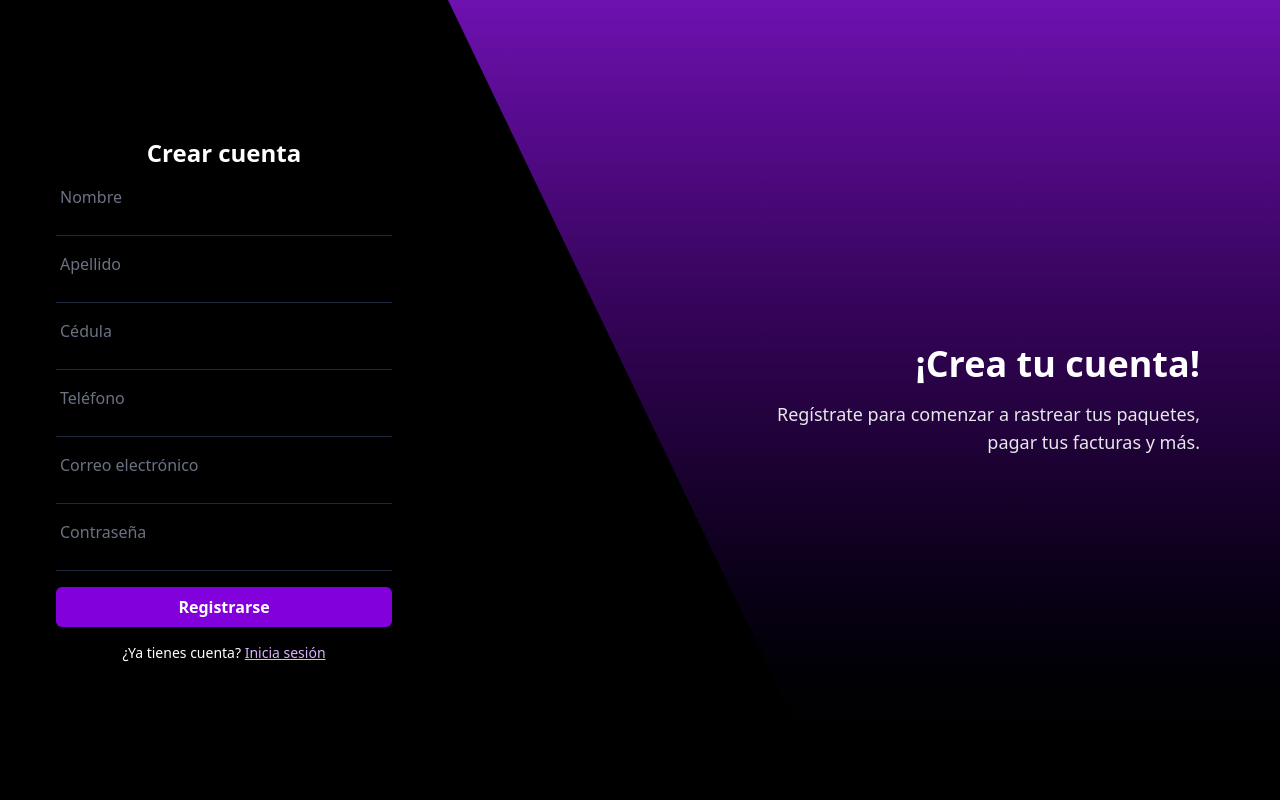
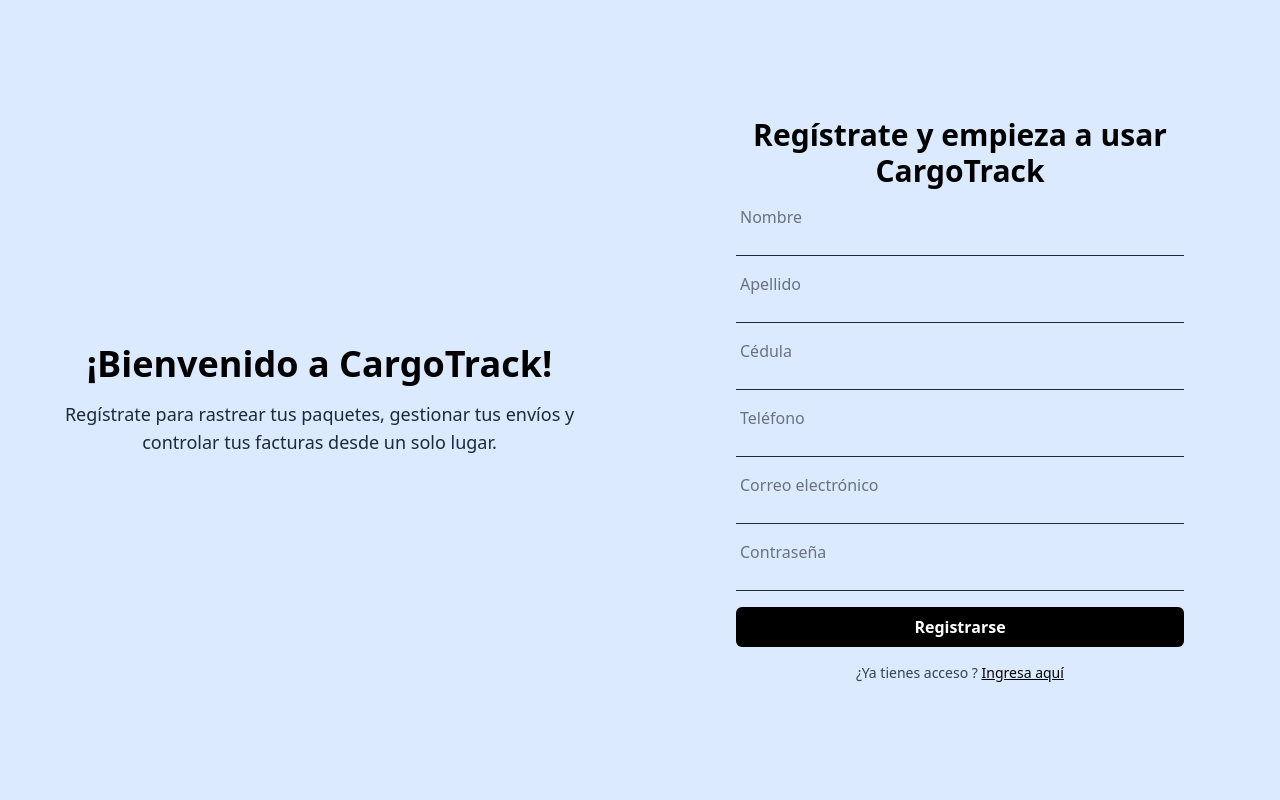
Before and after one commit to rubenquijada/cargo_track1, a Next.js app: page /register in a window 1280 px wide. Built offline with nearby package versions, Linux system fonts and the light colour scheme.

Commit message:
el comit mas poderoso del sistema

```diff
--- /dev/null
+++ b/src/app/(auth)/recovery/page.tsx
@@ -0,0 +1,20 @@
+"use client";
+import Link from "next/link";
+
+export default function UnauthorizedPage() {
+  return (
+    <div className="relative min-h-screen bg-blue-100 text-white flex items-center justify-center overflow-hidden">
+      {/* Este div ya centra su contenido horizontal y verticalmente */}
+      <div className="relative z-20 max-w-sm w-full bg-transparent p-6 space-y-6 text-center">
+        <h2 className="text-2xl font-semibold text-gray-800">Acceso denegado</h2>
+
+        <button
+          className="inline-block w-60 rounded-md bg-black py-2 text-white font-semibold hover:bg-gray-400 transition"
+          onClick={() => history.back()}
+        >
+          Volver atrás
+        </button>
+      </div>
+    </div>
+  );
+}
--- a/src/app/(auth)/register/components/RegisterForm.tsx
+++ b/src/app/(auth)/register/components/RegisterForm.tsx
@@ -2,7 +2,6 @@
 import Link from "next/link";
 import FloatingInput from "../../login/components/FloatingInput";
 import { GenericButton } from "@/app/(roles)/(shared)/components/buttons/GenericButton";
-import RegisterHeaderForm from "./RegisterHeaderForm";
 import { RegisterFormProps } from "../types";
 
 export const RegisterForm = ({
@@ -11,72 +10,86 @@ export const RegisterForm = ({
     form,
 }: RegisterFormProps) => {
     return (
-        <div className="relative min-h-screen bg-black text-white flex items-center justify-center overflow-hidden">
-            <div className="absolute inset-0 bg-gradient-to-b from-purple-800 to-black clip-diagonal z-0 hidden md:block transform scale-x-[-1]" />
-            <RegisterHeaderForm></RegisterHeaderForm>
-            <div className="relative z-20 flex justify-start w-full px-8">
-                <div className="max-w-sm w-full bg-transparent p-6 space-y-6">
-                    <form onSubmit={onSubmit} className="space-y-4">
-                        <h2 className="text-2xl font-semibold text-white text-center">
-                            Crear cuenta
-                        </h2>
+        <div className= "min-h-screen flex flex-col md:flex-row bg-white text-black" >
+        {/* Sección izquierda: mensaje motivacional */ }
+        < div className = "md:w-1/2 bg-blue-100 flex items-center justify-center px-8 py-12 border-r border-gray-200" >
+            <div className="text-center space-y-4" >
+                <h1 className="text-4xl font-bold" >¡Bienvenido a CargoTrack! </h1>
+                    < p className = "text-lg text-gray-800" >
+                        Regístrate para rastrear tus paquetes, gestionar tus envíos y controlar tus facturas desde un solo lugar.
+                    </p>
+                            </div>
+                            </div>
 
-                        <FloatingInput
-                            name="nombre"
-                            label="Nombre"
-                            value={form.nombre}
-                            onChange={onChange}
+    {/* Sección derecha: formulario */ }
+    <div className="md:w-1/2 bg-blue-100 flex items-center justify-center px-6 py-12" >
+        <div className="w-full max-w-md space-y-6" >
+            <form onSubmit={ onSubmit } className = "space-y-4" >
+                <h2 className="text-3xl font-bold text-center" > Regístrate y empieza a usar CargoTrack </h2>
+
+                    < FloatingInput
+    name = "nombre"
+    label = "Nombre"
+    value = { form.nombre }
+    onChange = { onChange }
+    textColor = "text-black"
         />
 
         <FloatingInput
                             name="apellido"
-                            label="Apellido"
-                            value={form.apellido}
-                            onChange={onChange}
+    label = "Apellido"
+    value = { form.apellido }
+    onChange = { onChange }
+    textColor = "text-black"
         />
 
         <FloatingInput
                             name="cedula"
-                            label="Cédula"
-                            value={form.cedula}
-                            onChange={onChange}
+    label = "Cédula"
+    value = { form.cedula }
+    onChange = { onChange }
+    textColor = "text-black"
         />
 
         <FloatingInput
                             name="telefono"
-                            label="Teléfono"
-                            value={form.telefono}
-                            onChange={onChange}
+    label = "Teléfono"
+    value = { form.telefono }
+    onChange = { onChange }
+    text Color = "text-black"
         />
 
         <FloatingInput
                             name="email"
-                            label="Correo electrónico"
-                            type="email"
-                            value={form.email}
-                            onChange={onChange}
+    label = "Correo electrónico"
+    type = "email"
+    value = { form.email }
+    onChange = { onChange }
+    textColor = "text-black"
         />
 
         <FloatingInput
                             name="contrasena"
-                            label="Contraseña"
-                            type="password"
-                            value={form.contra}
-                            onChange={onChange}
+    label = "Contraseña"
+    type = "password"
+    value = { form.contra }
+    onChange = { onChange }
+    textColor = "text-black"
         />
 
         <GenericButton
-                            className="w-full rounded-md bg-purple-700 py-2 text-white font-semibold hover:bg-purple-800 transition"
-                            type="submit"
-                            content="Registrarse"
+                            className="w-full rounded-md bg-black py-2 text-white font-semibold hover:bg-gray-600 transition"
+    type = "submit"
+    content = "Registrarse"
         />
 
-                        <p className="text-sm text-center">
-                            ¿Ya tienes cuenta?{" "}
-                            <Link
-                                href="/login"
-                                className="underline text-purple-300 hover:text-white">
-                                Inicia sesión
+        <p className="text-sm text-center text-gray-700" >
+                            ¿Ya tienes acceso ? { " "}
+    < Link
+                                href = "/login"
+className = "underline text-black hover:text-gray-600"
+    >
+    Ingresa aquí
         </Link>
         </p>
         </form>
--- a/src/app/(roles)/empleado/envios/components/Envios.tsx
+++ b/src/app/(roles)/empleado/envios/components/Envios.tsx
@@ -14,5 +14,5 @@ const initState: envioPayload = {
 
 
 export default function Envios() {
-  return(<DynamicCRUD<paquete, envioPayload>formConfig={formConfig} formName='Seleccione los datos del envio' h1Name={'Seleccione los paquetes a enviar'} getColumns={getColumns}  service={envioService} initState={initState} checks={true} id='tracking'></DynamicCRUD>)
+
 }
--- a/src/app/(roles)/empleado/estado/components/EditState.tsx
+++ b/src/app/(roles)/empleado/estado/components/EditState.tsx
@@ -44,7 +44,7 @@ export const EditState: React.FC<EstadoEditableProps> = ({
       className={`border rounded p-1 ${
         estado === "EN ALMACEN"
           ? "text-gray-500 cursor-not-allowed"
-          : "text-blue-600 underline"
+          : "text-blue-600 hover:text-blue-800 transition-colors"
       }`}
     >
       {estado || "Ver detalles"}
```
Lines whose indentation alone changed are shown as unchanged.
